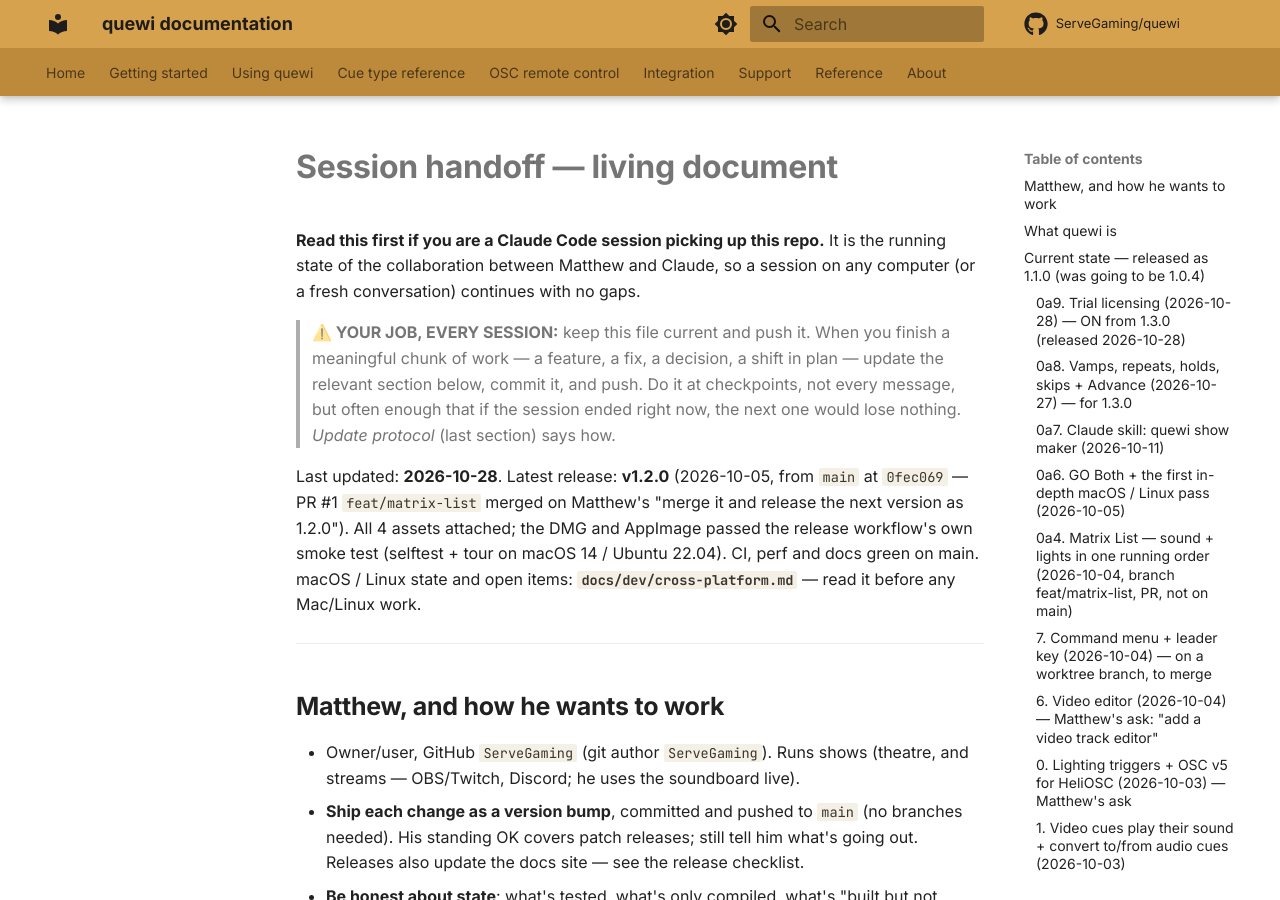
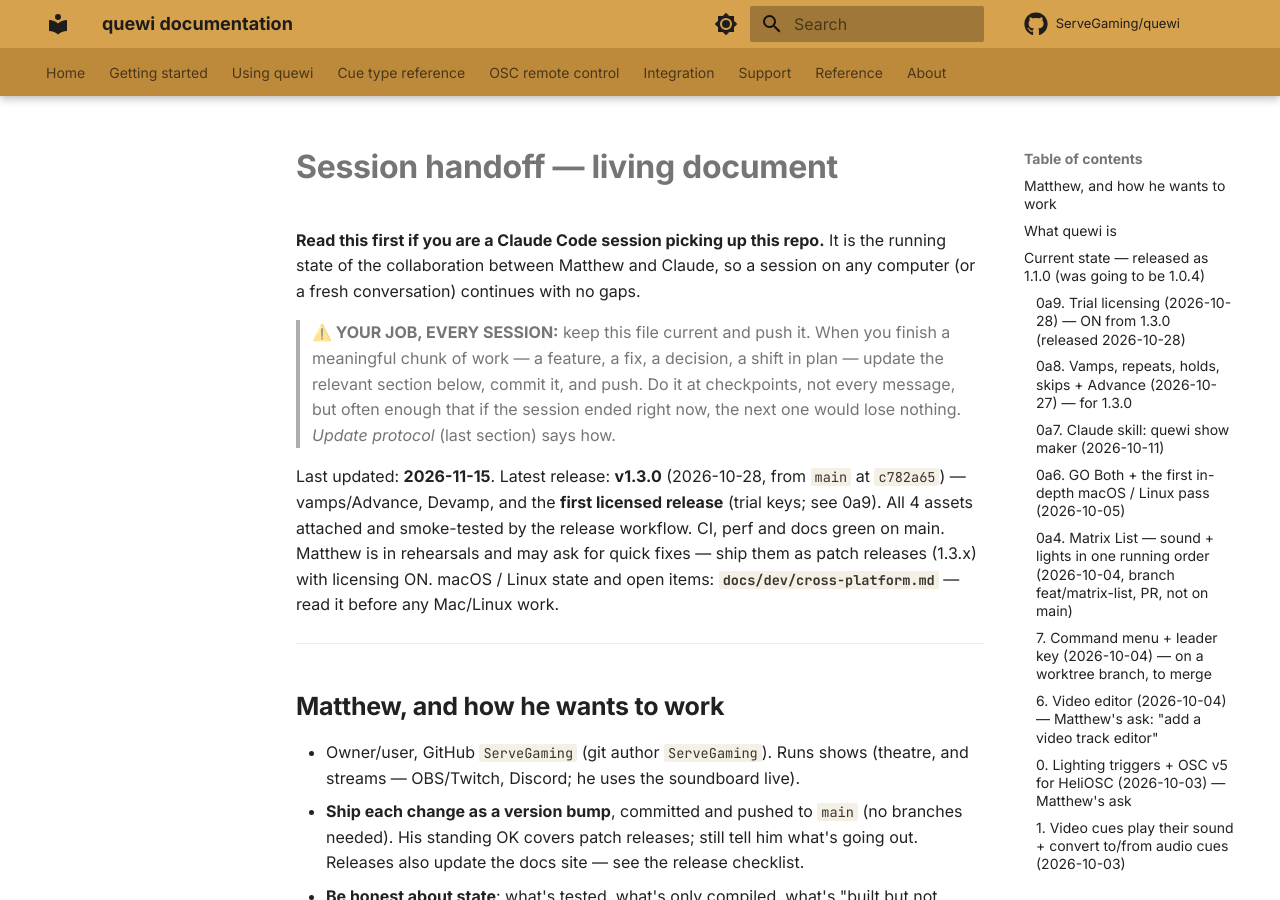
Before and after one commit to ServeGaming/quewi, an MkDocs documentation site: the page built from docs/dev/session-handoff.md, in a window 1280 px wide and 900 px high. Built offline with MkDocs 1.6.1 and Material for MkDocs 9.7.7, drawn with Linux system fonts in a browser that asks for light colours; comment, search, counter and statistics services are not loaded.

Commit message:
handoff: refresh header (1.3.0 latest; rehearsal-day hotfix posture)
Co-Authored-By: Claude Opus 5.5 <noreply@anthropic.com>

```diff
--- a/docs/dev/session-handoff.md
+++ b/docs/dev/session-handoff.md
@@ -11,11 +11,11 @@ session on any computer (or a fresh conversation) continues with no gaps.
 > right now, the next one would lose nothing. *Update protocol* (last section)
 > says how.
 
-Last updated: **2026-10-28**. Latest release: **v1.2.0** (2026-10-05, from
-`main` at `0fec069` — PR #1 `feat/matrix-list` merged on Matthew's "merge it
-and release the next version as 1.2.0"). All 4 assets attached; the DMG and
-AppImage passed the release workflow's own smoke test (selftest + tour on
-macOS 14 / Ubuntu 22.04). CI, perf and docs green on main. macOS / Linux state and open items:
+Last updated: **2026-11-15**. Latest release: **v1.3.0** (2026-10-28, from
+`main` at `c782a65`) — vamps/Advance, Devamp, and the **first licensed release**
+(trial keys; see 0a9). All 4 assets attached and smoke-tested by the release
+workflow. CI, perf and docs green on main. Matthew is in rehearsals and may ask
+for quick fixes — ship them as patch releases (1.3.x) with licensing ON. macOS / Linux state and open items:
 **`docs/dev/cross-platform.md`** — read it before any Mac/Linux work.
 
 ---
```
